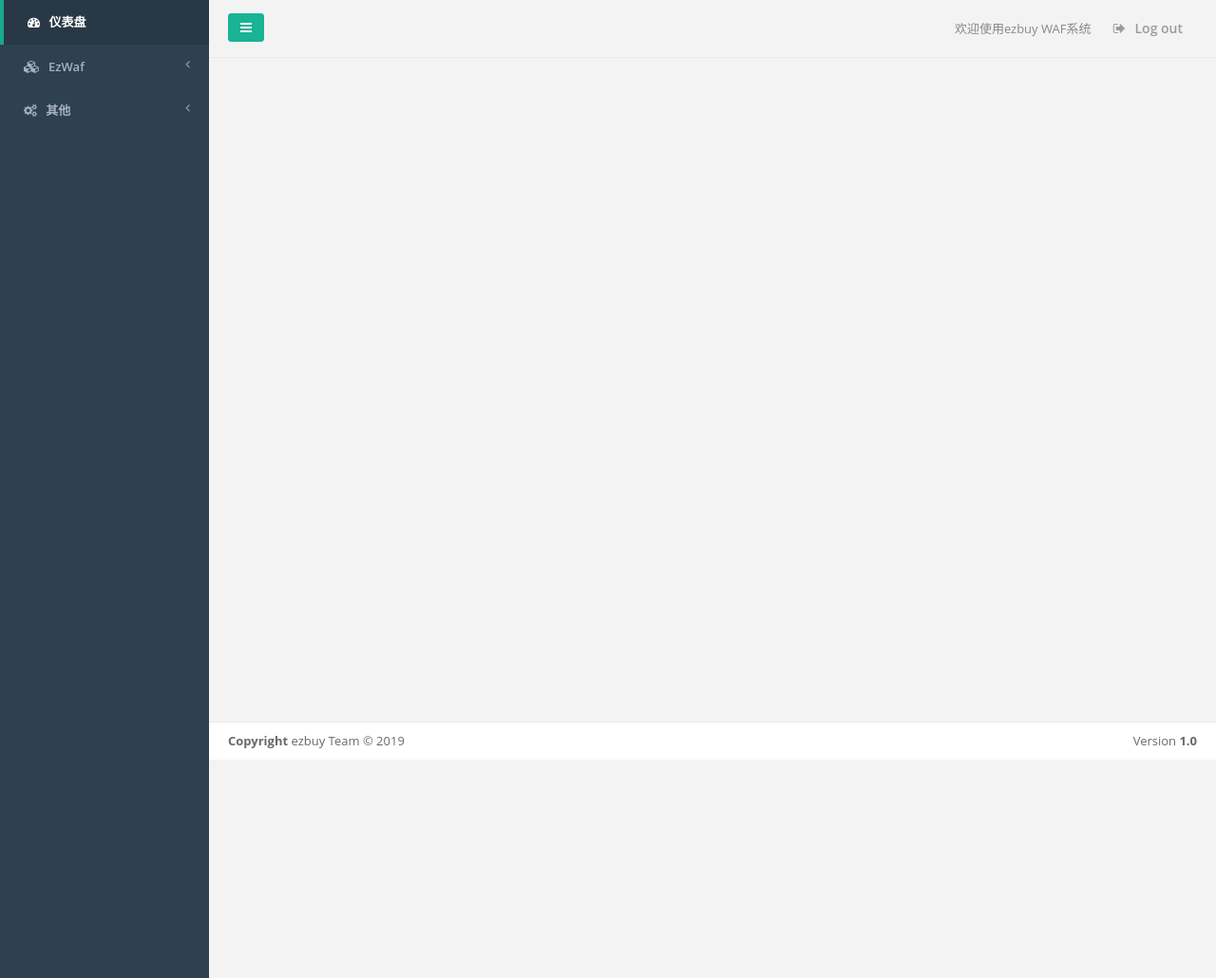
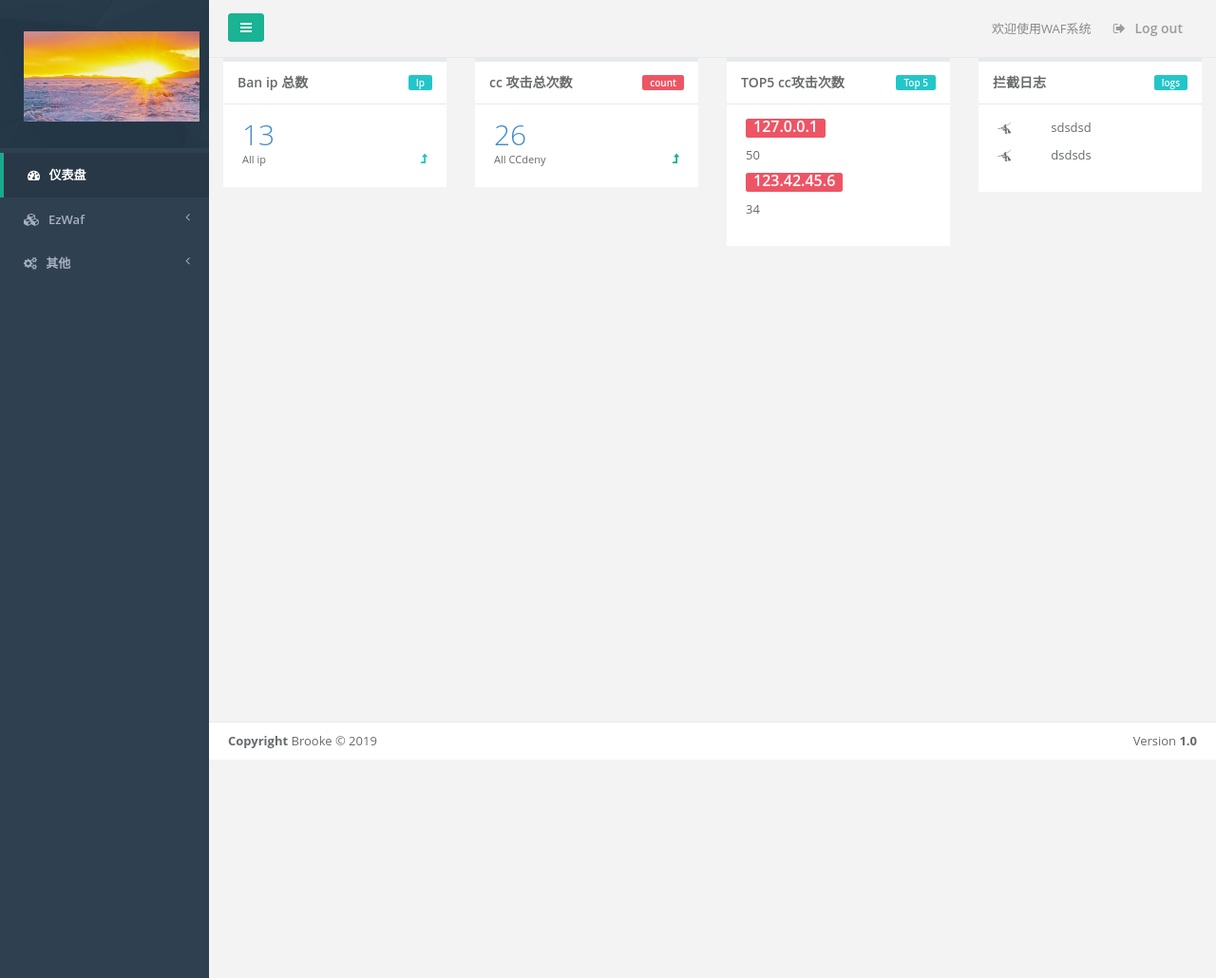
Before and after one commit to Brooke9537/ezwaf, a Django app: page / in a window 1280 px wide. Shown: the top 1030 px of the page at 95% size. Run offline with Django 3.2, Linux system fonts and the light colour scheme; a user stored in the database is signed in; some libraries are stand-ins or nearby versions.

Commit message:
#n 又改了改交作业用

```diff
--- a/ezwaf/settings.py
+++ b/ezwaf/settings.py
@@ -88,7 +88,7 @@ from mongoengine import connect
 #connect('WAF',host = '127.0.0.1',port = 27017)
 
 # 生产环境数据库
-connect('WAF',host = '10.21.10.177',port = 27017)
+connect('WAF',host = '172.17.0.3',port = 27017)
 
 # Password validation
 # https://docs.djangoproject.com/en/1.11/ref/settings/#auth-password-validators
--- a/templates/index.html
+++ b/templates/index.html
@@ -6,7 +6,7 @@
     <meta name="viewport" content="width=device-width, initial-scale=1.0">
     <meta name="renderer" content="webkit">
 
-    <title>ezbuy | CMDB</title>
+    <title>WAF</title>
 
 
     {% include 'public/link_css.html' %}
@@ -23,8 +23,76 @@
                 {% include 'public/nav_bar_header.html' %}
             </div>
                 <div class="row">
+                    <div class="col-lg-3">
+                        <div class="ibox float-e-margins">
+                            <div class="ibox-title">
+                                <span class="label label-info pull-right">Ip</span>
+                                <h5>Ban ip 总数</h5>
+                            </div>
+                            <div class="ibox-content">
+                                <h1 class="no-margins"><a href="/ezwaf/ban/">{{ ban_ip }}</a></h1>
+                                <div class="stat-percent font-bold text-info"> <i class="fa fa-level-up"></i></div>
+                                <small>All ip</small>
+                            </div>
+                        </div>
+                    </div>
+                    <div class="col-lg-3">
+                        <div class="ibox float-e-margins">
+                            <div class="ibox-title">
+                                <span class="label label-danger pull-right">count</span>
+                                <h5>cc 攻击总次数</h5>
+                            </div>
+                            <div class="ibox-content">
+                                <h1 class="no-margins"><a href="/ezwaf/cc/">{{ cc_deny }}</a></h1>
+                                <div class="stat-percent font-bold text-navy"> <i class="fa fa-level-up"></i></div>
+                                <small>All CCdeny</small>
+                            </div>
+                        </div>
+                    </div>
 
+                    <div class="col-lg-3">
+                        <div class="ibox float-e-margins">
+                            <div class="ibox-title">
+                                <span class="label label-info pull-right">Top 5</span>
+                                <h5>TOP5 cc攻击次数</h5>
+                            </div>
+                            <div class="ibox-content inspinia-timeline">
+                                {% for ip in cc_ip_list %}
+                                <div class="timeline-item111">
+                                    <div class="row">
+                                        <div class="col-xs-4 content no-top-border">
+                                            <p><strong><span class="label label-danger"><font size="3">{{ ip.ip }}</font></span> </strong></p>
+                                            <p>{{ ip.count }}</p>
+                                        </div>
+                                    </div>
+                                </div>
+                                {% endfor %}
+                            </div>
+                        </div>
+                    </div>
 
+                    <div class="col-lg-3">
+                        <div class="ibox float-e-margins">
+                            <div class="ibox-title">
+                                <span class="label label-info pull-right">logs</span>
+                                <h5>拦截日志</h5>
+                            </div>
+                            <div class="ibox-content inspinia-timeline">
+                                {% for log in logs %}
+                                <div class="timeline-item111">
+                                    <div class="row">
+                                        <div class="col-xs-3 date">
+                                            <i class="fa fa-pied-piper-alt"></i>
+                                        </div>
+                                        <div class="col-xs-7 content no-top-border">
+                                            <p>{{ log }}</p>
+                                        </div>
+                                    </div>
+                                </div>
+                                {% endfor %}
+                            </div>
+                        </div>
+                    </div>
 
                 </div>
             {% include 'public/footer.html' %}
--- a/templates/public/footer.html
+++ b/templates/public/footer.html
@@ -3,6 +3,6 @@
         Version <strong>1.0</strong>
     </div>
     <div>
-        <strong>Copyright</strong> ezbuy Team &copy; 2019
+        <strong>Copyright</strong> Brooke &copy; 2019
     </div>
 </div>
--- a/templates/public/nav.html
+++ b/templates/public/nav.html
@@ -2,6 +2,17 @@
 <nav class="navbar-default navbar-static-side" role="navigation">
     <div class="sidebar-collapse">
         <ul class="nav" id="side-menu">
+            <li class="nav-header">
+                <div class="profile-element">
+                    <div href="#" target="_blank" style="width: 100%;">
+                         <img alt="logo" height="95" width="185" src="/static/img/logo_text.png">
+                    </div>
+                </div>
+                <div class="logo-element">
+                    <img alt="image" height="40" src="/static/img/logo.png">
+                </div>
+            </li>
+
             <li id="index">
                 <a href="/ezwaf"><i class="fa fa-dashboard"></i> <span class="nav-label">仪表盘</span><span
                         class="label label-info pull-right"></span></a>
@@ -10,8 +21,8 @@
             <li>
                 <a><i class="fa fa-cubes"></i> <span class="nav-label">EzWaf</span><span class="fa arrow"></span></a>
                     <ul class="nav nav-second-level">
-                        <li class="asset"><a href="/ezwaf/show/cc">cc攻击拦截</a></li>
-                        <li class="asset"><a href="/ezwaf/show/ban">ip黑名单</a></li>
+                        <li class="asset"><a href="/ezwaf/cc">cc攻击拦截</a></li>
+                        <li class="asset"><a href="/ezwaf/ban">ip黑名单</a></li>
                         <li class="asset"><a href="/ezwaf/urls">URL过滤</a></li>
 
                     </ul>
--- a/templates/public/nav_bar_header.html
+++ b/templates/public/nav_bar_header.html
@@ -10,7 +10,7 @@
     </div>
     <ul class="nav navbar-top-links navbar-right">
         <li>
-            <span class="m-r-sm text-muted welcome-message">欢迎使用ezbuy WAF系统</span>
+            <span class="m-r-sm text-muted welcome-message">欢迎使用WAF系统</span>
         </li>
 
         <li>
--- a/templates/waf/settings.html
+++ b/templates/waf/settings.html
@@ -14,7 +14,7 @@
 
 <div class="ibox-content">
     <div class="row">
-        <form method="POST" action="modsettings">
+        <form method="POST" action="/ezwaf/modsettings/">
             <div class="col-lg-12">
 
                 {% for setting in settings %}
--- a/templates/waf/show.html
+++ b/templates/waf/show.html
@@ -133,7 +133,7 @@ $('#ban_xz').click( function () {
 
 function ajax(mess,ip){
     $.ajax({
-        url:'/'+mess,
+        url:'/ezwaf/'+mess,
         type: 'POST',
         data: {'ip':ip},
         success: function (response) {
--- a/templates/waf/urls.html
+++ b/templates/waf/urls.html
@@ -76,7 +76,7 @@ $('#add_url').click( function () {
 
 function ajax(mess,urls){
     $.ajax({
-        url:'/'+mess,
+        url:'/ezwaf/'+mess,
         type: 'POST',
         data: {'url':urls},
         success: function (response) {
--- a/waf/urls.py
+++ b/waf/urls.py
@@ -15,16 +15,18 @@ urlpatterns = [
 
 
     url(r'^show/', views.show),
+    url(r'^cc/', views.show),
+    url(r'^ban/', views.show),
 
-    url(r'^add/$', views.add),
+    url(r'^add$', views.add),
     url(r'^del/$', views.delban),
     url(r'^reset/$', views.reset),
 
     url(r'^settings/$',views.settings),
-    url(r'^/modsettings/$',views.modsettings),
+    url(r'^modsettings/$',views.modsettings),
 
     url(r'^urls/$',views.urls),
     url(r'^qxurl/$',views.qxurl),
-    url(r'^addurl/$',views.addurl),
+    url(r'^addurl$',views.addurl),
 
 ]
--- a/waf/views.py
+++ b/waf/views.py
@@ -8,7 +8,7 @@ from django.contrib import auth
 
 # .表示当前包下的models
 
-from models import *
+from .models import *
 from django.views.generic import View
 from django.contrib.auth.decorators import login_required
 from django.contrib.auth import logout
@@ -41,19 +41,26 @@ def logout(request):
     return HttpResponseRedirect('/ezwaf/login')
 
 @login_required(login_url='/ezwaf/login')
-def index(request): #dashboard
-    return render(request, 'index.html')
+def index(request):
+    """ index dashboard """
+    # 没事再写写获取数据
+    return render(request, 'index.html', {'ban_ip':13,
+                    'cc_deny':26,
+                    'cc_ip_list':[{'ip':'127.0.0.1','count':50},{'ip':'123.42.45.6','count':34}],
+                    'logs':['sdsdsd','dsdsds']
+                })
+
 
 @login_required(login_url='/ezwaf/login')
 def show(request): #查看信息'
     # 查询数据库中所有数据
     url = request.path
-    if url == '/ezwaf/show/cc':
+    if url == '/ezwaf/cc/':
         cc_list = cc_ban.objects.filter()
         ban_list = ip_ban.objects.filter()
         context = {"url":"cc", "ban_list": ban_list, "cc_list": cc_list, "project" : "CC攻击拦截"}
         return render(request, 'waf/show.html',context)
-    if url == '/ezwaf/show/ban':
+    if url == '/ezwaf/ban/':
         cc_list = cc_ban.objects.filter()
         ban_list = ip_ban.objects.filter()
         context = {"url":"ban", "ban_list": ban_list, "cc_list": cc_list, "project" : "IP黑名单"}
@@ -124,9 +131,9 @@ def delban(request): #删除黑名单
         ip = request.GET.get("ip")
         if ip!=None:
             bandel = ip_ban.objects.filter(ip=ip).delete()
-            return HttpResponse("<script>alert(\"已移出黑名单\");window.location.href=\"/show/ban\";</script>")
+            return HttpResponse("<script>alert(\"已移出黑名单\");window.location.href=\"/ezwaf/ban\";</script>")
         else:
-            return HttpResponse("<script>alert(\"出现错误，请检查后重试！\");window.location.href=\"/show/ban\";</script>")
+            return HttpResponse("<script>alert(\"出现错误，请检查后重试！\");window.location.href=\"/ezwaf/ban\";</script>")
 @login_required(login_url='/ezwaf/login')
 def reset(request): #重置cc
     if request.method == 'POST':
@@ -141,9 +148,9 @@ def reset(request): #重置cc
         # 添加到数据库
         if ip!=None:
             ccdel = cc_ban.objects.filter(ip=ip).delete()
-            return HttpResponse("<script>alert(\"重置成功！\");window.location.href=\"/show/cc\";</script>")
+            return HttpResponse("<script>alert(\"重置成功！\");window.location.href=\"/ezwaf/cc\";</script>")
         else:
-            return HttpResponse("<script>alert(\"出现错误，请检查后重试！\");window.location.href=\"/show/cc\";</script>")
+            return HttpResponse("<script>alert(\"出现错误，请检查后重试！\");window.location.href=\"/ezwaf/cc\";</script>")
 @login_required(login_url='/ezwaf/login')
 def settings(request): #waf设置
     settings = setting.objects.filter()
@@ -169,4 +176,4 @@ def modsettings(request):  # 修改设置
         modefy("CCrate")
         return redirect("/settings")
     else:
-        return HttpResponse("<script>alert(\"出现错误，请检查后重试！\");window.location.href=\"/settings\";</script>")
+        return HttpResponse("<script>alert(\"出现错误，请检查后重试！\");window.location.href=\"/ezwaf/settings\";</script>")
```
Also changed, not shown: db.sqlite3, static/img/logo_text.png (added).
